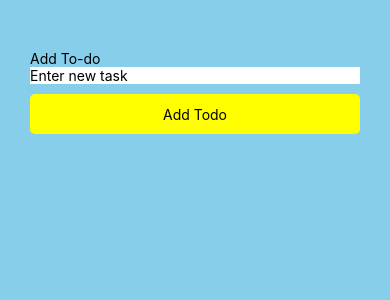
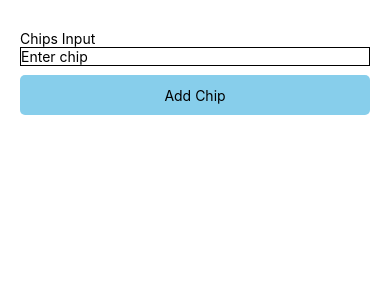
Before and after one commit to kalyan-cherukuri2812/react-native-topics, a React Native app: screen / in a window 390 px wide. Shown: the top 300 px of the page. Built offline with nearby package versions, Linux system fonts and the light colour scheme.

Commit message:
chips input

```diff
--- /dev/null
+++ b/Src/ReactNative/Basic/ChipsInput.tsx
@@ -0,0 +1,106 @@
+import React, {useState} from 'react';
+import {
+  View,
+  Text,
+  StyleSheet,
+  TextInput,
+  TouchableOpacity,
+  FlatList,
+} from 'react-native';
+
+type chipType = {
+  id: string;
+  value: string;
+};
+
+const ChipsInput = () => {
+  const [inputValue, setInputValue] = useState('');
+  const [chipsData, setChipsData] = useState<chipType[]>([]);
+
+  const handleAddChip = () => {
+    if (inputValue.trim() == '') return;
+    const newChip = {id: (chipsData.length + 1).toString(), value: inputValue};
+    setChipsData(prev => [newChip, ...prev]);
+    setInputValue('');
+  };
+  const handleRemove=(id)=>{
+    setChipsData(prev=>prev.filter(e=>e.id!=id))
+
+
+  }
+  const RenderChip = ({data}) => {
+    return (
+      <View style={styles.chipsBlock}>
+        {data.map((e, i) => (
+          <View key={e.i} style={styles.chip}>
+            <Text>{e.value}</Text>
+            <Text onPress={()=>handleRemove(e.id)} style={styles.removeText}>X</Text>
+          </View>
+        ))}
+      </View>
+    );
+  };
+  return (
+    <View style={styles.container}>
+      <Text>Chips Input</Text>
+      <TextInput
+        style={styles.input}
+        placeholder="Enter chip"
+        value={inputValue}
+        onChangeText={setInputValue}
+      />
+      <TouchableOpacity style={styles.addbtn} onPress={handleAddChip}>
+        <Text>Add Chip</Text>
+      </TouchableOpacity>
+      {/* <FlatList
+
+        data={chipsData}
+        renderItem={renderChip}
+        keyExtractor={item => item.id}
+      /> */}
+      <RenderChip data={chipsData} />
+    </View>
+  );
+};
+
+export default ChipsInput;
+
+const styles = StyleSheet.create({
+  container: {
+    flex: 1,
+    paddingTop: 30,
+    padding: 20,
+  },
+  input: {
+    borderWidth: 1,
+  },
+  addbtn: {
+    height: 40,
+    backgroundColor: 'skyblue',
+    flexDirection: 'row',
+    justifyContent: 'center',
+    alignItems: 'center',
+    borderRadius: 5,
+    marginVertical: 9,
+  },
+  chip: {
+    backgroundColor: 'lightgray',
+    margin: 10,
+    display: 'flex',
+    flexDirection: 'row',
+    justifyContent: 'space-between',
+    alignItems: 'center',
+    height: 50,
+    minWidth:70,
+    paddingHorizontal: 10,
+    borderRadius:"20%"
+  },
+  chipsBlock: {
+    flexDirection: 'row',
+    flexWrap: 'wrap',
+  },
+  removeText:{
+    marginLeft:10,
+    color:"red"
+  }
+});
--- a/Src/ReactNative/Todo.tsx
+++ b/Src/ReactNative/Basic/Todo.tsx
@@ -26,7 +26,8 @@ export default function Todo() {
       task: addTodo.trim(),
       isCompleted: false,
     };
-    setTodoData([newTodo, ...todoData]);
+    // setTodoData([newTodo, ...todoData]);
+    setTodoData(prev=>[newTodo,...prev])
     setAddTodo('');
   };
   console.log('todo', todoData);
--- a/Src/SrcApp.tsx
+++ b/Src/SrcApp.tsx
@@ -19,13 +19,14 @@ import AlertEx from './APIs/Alert';
 import AppearanceExample from './APIs/Appearance';
 import AppStateExample from './APIs/AppState';
 import DimensionsPropsExample from './APIs/Dimensions';
-import Navigator from './Navigations/Navigator';
-import Todo from './ReactNative/Todo';
+import Todo from './ReactNative/Basic/Todo';
+import ChipsInput from './ReactNative/Basic/ChipsInput';
 
 export default function SrcApp() {
   return (
     <View style={styles.bgCard}>
-      <Todo/>
+      {/* <Todo/> */}
+      <ChipsInput/>
       {/* <ActivityIndicatorComponent/> */}
       {/* <FlatListComponent/> */}
       {/* <ImageCom/> */}
```
Also changed, not shown: Src/JavaScript/StringMethods/SMbasic.js (+9 -0 lines).
